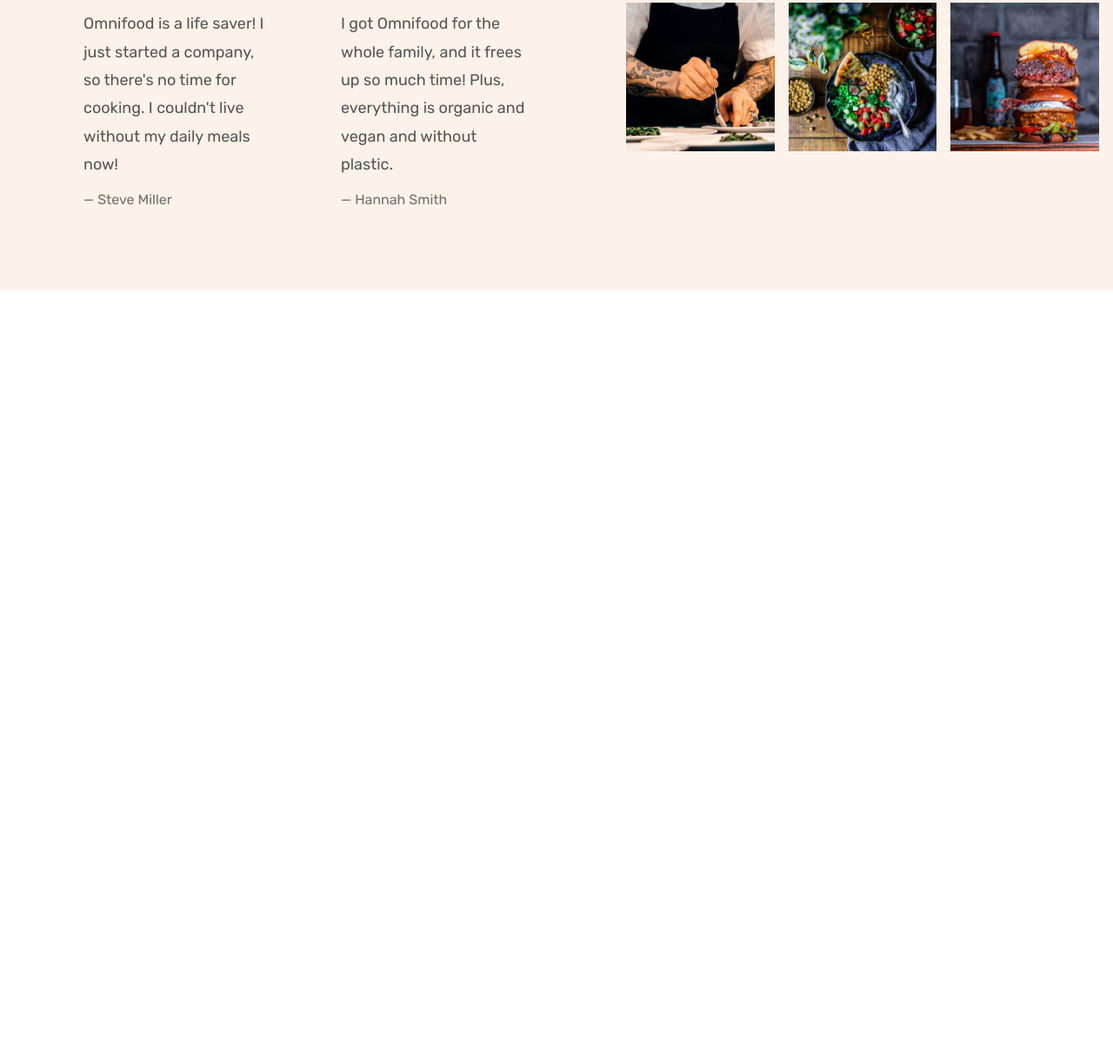
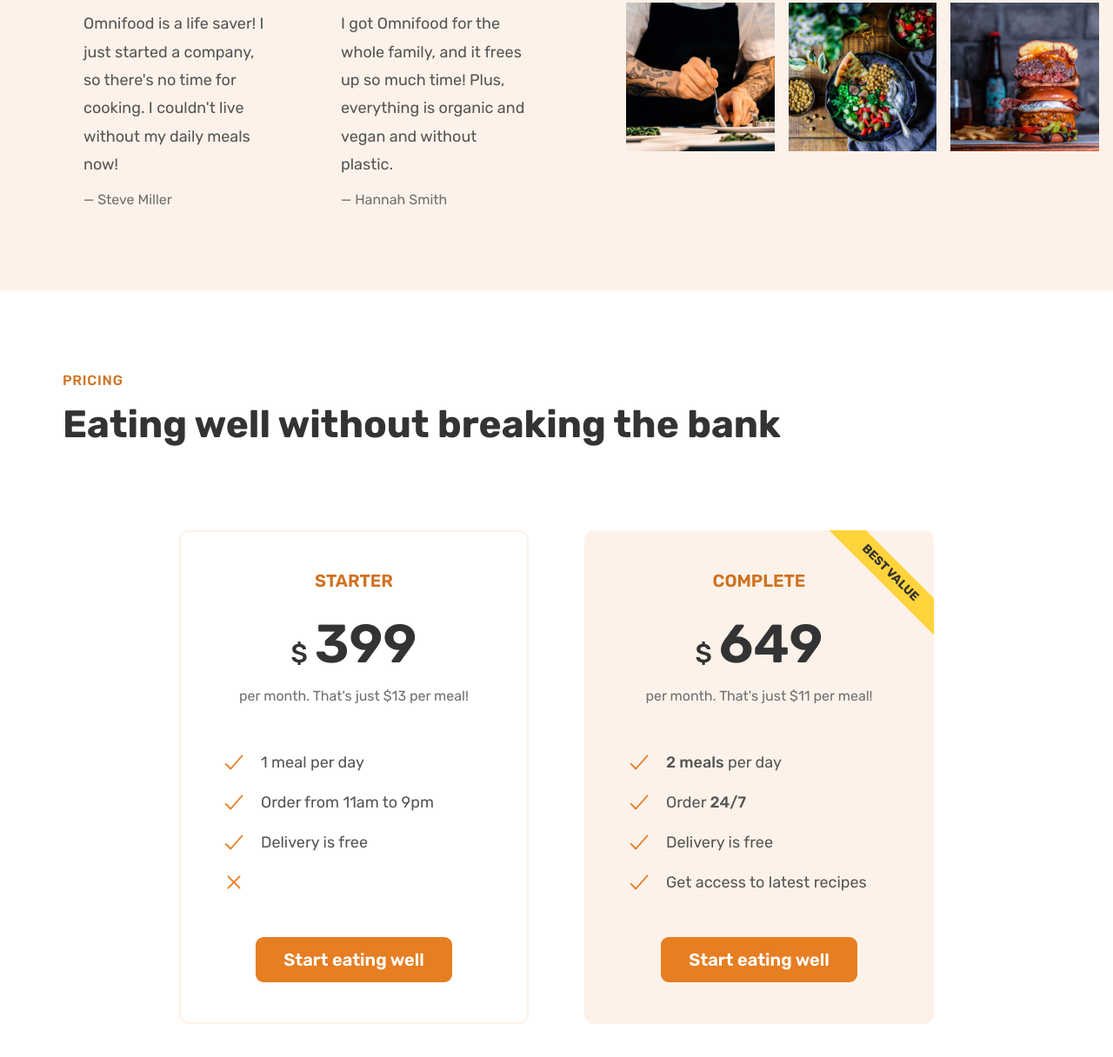
Before and after one commit to varunkverma/omnifood, a plain HTML site: page index.html in a window 1280 px wide. Shown: the part 4275-5491 px from the top of the page at 87% size. Before the commit the page ends 4609 px from the top, so only its background shows below. Drawn offline with nearby package versions, Linux system fonts and the light colour scheme.

Commit message:
added the pricing section

```diff
--- a/css/general.css
+++ b/css/general.css
@@ -194,6 +194,26 @@ body {
   border-bottom: 1px solid transparent;
 }
 
+.list {
+  list-style: none;
+  display: flex;
+  flex-direction: column;
+  gap: 1.6rem;
+}
+
+.list-icon {
+  width: 3rem;
+  height: 3rem;
+  color: #e67e22;
+}
+
+.list-item {
+  font-size: 1.8rem;
+  display: flex;
+  align-items: center;
+  gap: 1.6rem;
+}
+
 /* UTILITY STYLES */
 .mr-sm {
   margin-right: 1.6rem !important;
--- a/css/style.css
+++ b/css/style.css
@@ -293,26 +293,6 @@
   color: #e67e22;
 }
 
-.list {
-  list-style: none;
-  display: flex;
-  flex-direction: column;
-  gap: 1.6rem;
-}
-
-.list-icon {
-  width: 3rem;
-  height: 3rem;
-  color: #e67e22;
-}
-
-.list-item {
-  font-size: 1.8rem;
-  display: flex;
-  align-items: center;
-  gap: 1.6rem;
-}
-
 .all-recipies {
   text-align: center;
   font-size: 1.8rem;
@@ -379,3 +359,80 @@
   transform: scale(1.1);
 }
 /* ****************************** */
+
+/* ****************************** */
+/* SECTION MEALS*/
+
+.section-pricing {
+  padding: 9.6rem 0;
+}
+
+.pricing-plan {
+  border-radius: 11px;
+
+  width: 75%;
+}
+
+.pricing-plan--starter {
+  justify-self: end;
+  /* box-shadow: inset 0 0 0 2px #fdf2e9; */
+  border: 2px solid #fdf2e9;
+  padding: 4.6rem;
+}
+
+.pricing-plan--complete {
+  background-color: #fdf2e9;
+  padding: 4.8rem;
+  position: relative;
+  overflow: hidden;
+}
+
+.pricing-plan--complete::after {
+  content: "Best Value";
+  position: absolute;
+  top: 6%;
+  right: -18%;
+  background-color: #ffd43b;
+  color: #333;
+  text-transform: uppercase;
+  font-size: 1.4rem;
+  font-weight: 700;
+  padding: 0.8rem 8rem;
+  transform: rotate(45deg);
+}
+
+.plan-header {
+  text-align: center;
+  margin-bottom: 4.8rem;
+}
+
+.plan-name {
+  color: #cf711f;
+  font-weight: 600;
+  font-size: 2rem;
+  text-transform: uppercase;
+  letter-spacing: 0.75;
+  margin-bottom: 3.2rem;
+}
+.plan-price {
+  font-size: 6.2rem;
+  font-weight: 600;
+  color: #333;
+  margin-bottom: 1.6rem;
+}
+
+.plan-price span {
+  font-size: 3rem;
+  font-weight: 500;
+  margin-right: 0.8rem;
+}
+.plan-text {
+  font-size: 1.6rem;
+  line-height: 1.6;
+  color: #6f6f6f;
+}
+.plan-signup {
+  margin-top: 4.8rem;
+  text-align: center;
+}
+/* ****************************** */
--- a/index.html
+++ b/index.html
@@ -14,13 +14,19 @@
 
     <link rel="stylesheet" href="./css/general.css" />
     <link rel="stylesheet" href="./css/style.css" />
-    <script
+    <!-- <script
       type="module"
-      src="https://unpkg.com/ionicons@7.1.0/dist/ionicons/ionicons.esm.js"
+      src="https://unpkg.com/ionicons@5.2.2/dist/ionicons/ionicons.esm.js"
     ></script>
     <script
       nomodule
-      src="https://unpkg.com/ionicons@7.1.0/dist/ionicons/ionicons.js"
+      src="https://unpkg.com/ionicons@5.2.0/dist/ionicons/ionicons.js"
+    ></script> -->
+    <script
+      src="https://cdnjs.cloudflare.com/ajax/libs/ionicons/7.4.0/ionicons.min.js"
+      integrity="sha512-8O7VIjJxO2P/Vfm34bYnEbPwocNkwUQdzJCYooCDWP9MT4GpPw5Ktmk9NxVyWfrzDlXnbCsZzSUR81Etc6gv0A=="
+      crossorigin="anonymous"
+      referrerpolicy="no-referrer"
     ></script>
     <title>Omnifood</title>
   </head>
@@ -430,6 +436,75 @@
           </figure>
         </div>
       </section>
+
+      <section class="section-pricing">
+        <div class="container">
+          <span class="subheading">Pricing</span>
+          <h2 class="heading-secondary">
+            Eating well without breaking the bank
+          </h2>
+        </div>
+
+        <div class="container grid grid--2-cols">
+          <div class="pricing-plan pricing-plan--starter">
+            <header class="plan-header">
+              <p class="plan-name">Starter</p>
+              <p class="plan-price"><span>$</span>399</p>
+              <p class="plan-text">per month. That's just $13 per meal!</p>
+            </header>
+
+            <ul class="list">
+              <li class="list-item">
+                <ion-icon class="list-icon" name="checkmark-outline"></ion-icon>
+                <span>1 meal per day</span>
+              </li>
+              <li class="list-item">
+                <ion-icon class="list-icon" name="checkmark-outline"></ion-icon>
+                <span>Order from 11am to 9pm</span>
+              </li>
+              <li class="list-item">
+                <ion-icon class="list-icon" name="checkmark-outline"></ion-icon>
+                <span>Delivery is free</span>
+              </li>
+              <li class="list-item">
+                <ion-icon class="list-icon" name="close-outline"></ion-icon>
+              </li>
+            </ul>
+            <div class="plan-signup">
+              <a href="#" class="btn btn--full">Start eating well</a>
+            </div>
+          </div>
+          <div class="pricing-plan pricing-plan--complete">
+            <header class="plan-header">
+              <p class="plan-name">Complete</p>
+              <p class="plan-price"><span>$</span>649</p>
+              <p class="plan-text">per month. That's just $11 per meal!</p>
+            </header>
+
+            <ul class="list">
+              <li class="list-item">
+                <ion-icon class="list-icon" name="checkmark-outline"></ion-icon>
+                <span><strong>2 meals</strong> per day</span>
+              </li>
+              <li class="list-item">
+                <ion-icon class="list-icon" name="checkmark-outline"></ion-icon>
+                <span>Order <strong>24/7</strong></span>
+              </li>
+              <li class="list-item">
+                <ion-icon class="list-icon" name="checkmark-outline"></ion-icon>
+                <span>Delivery is free</span>
+              </li>
+              <li class="list-item">
+                <ion-icon class="list-icon" name="checkmark-outline"></ion-icon>
+                <span>Get access to latest recipes</span>
+              </li>
+            </ul>
+            <div class="plan-signup">
+              <a href="#" class="btn btn--full">Start eating well</a>
+            </div>
+          </div>
+        </div>
+      </section>
     </main>
   </body>
 </html>
```
